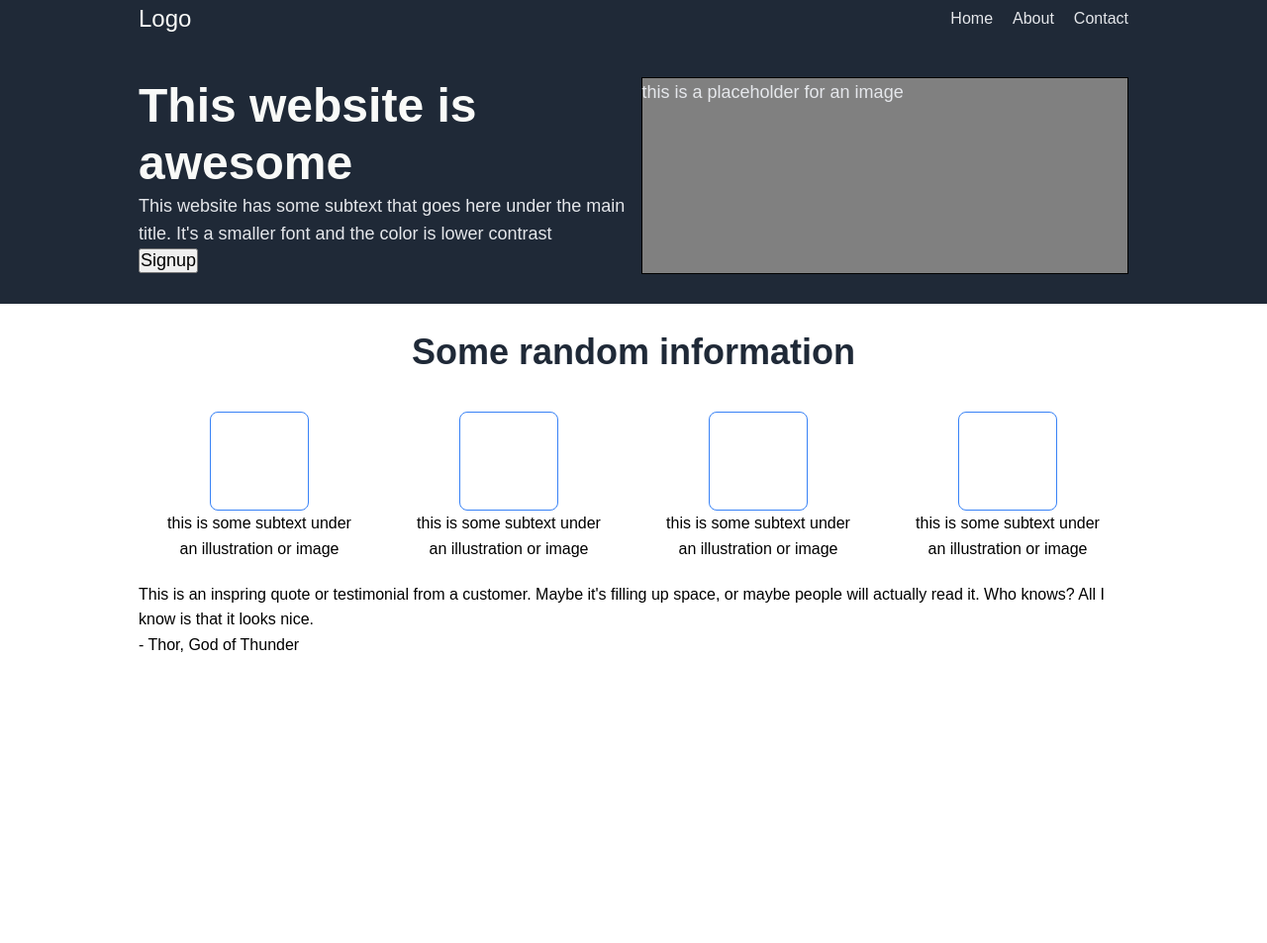
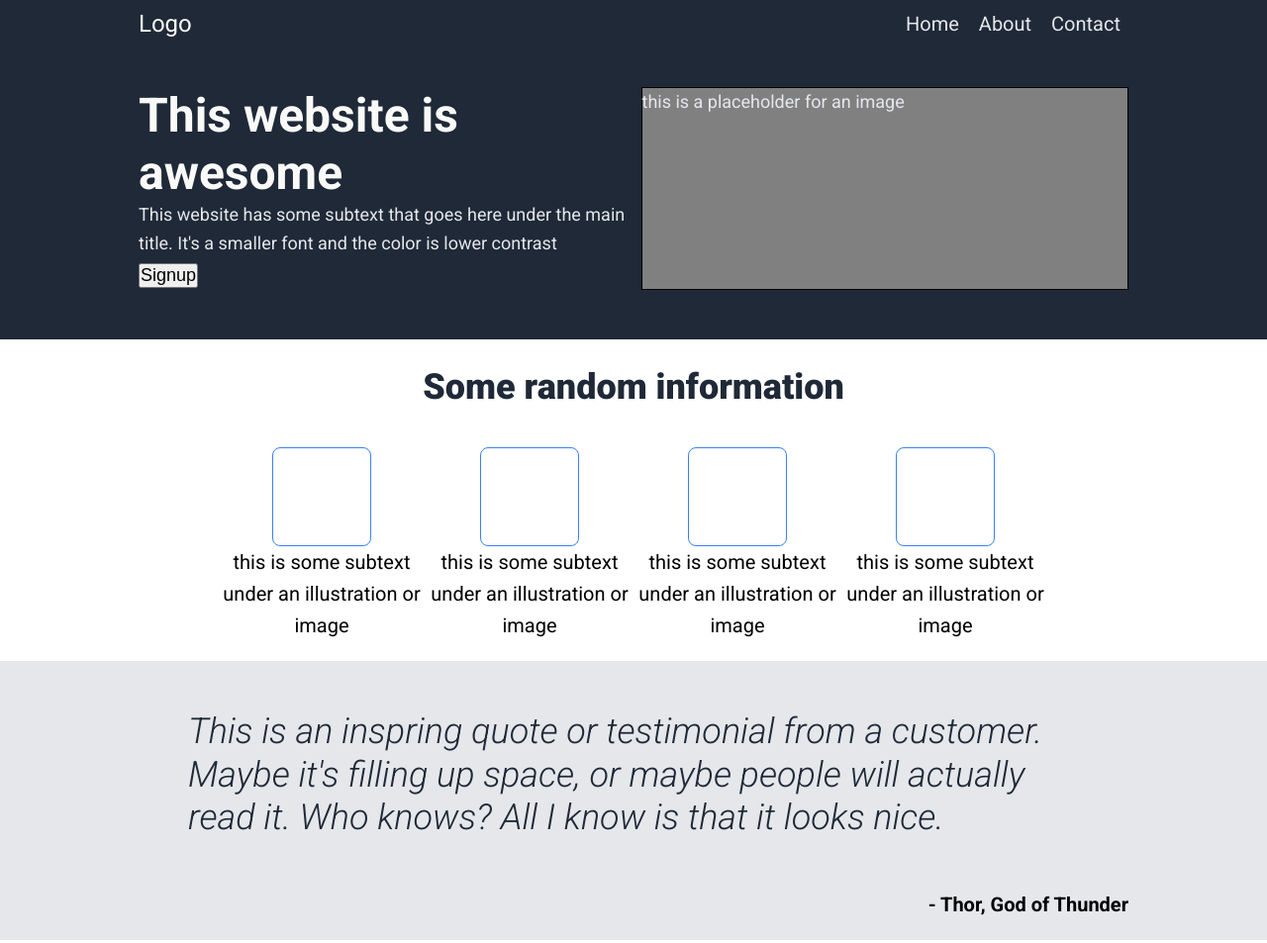
Before and after one commit to clarexOps/landing-page, a plain HTML site: page index.html in a window 1280 px wide. Shown: the whole page at 99% size. Before the commit the page ends 800 px from the top, so only its background shows below. Drawn offline with Linux system fonts and the light colour scheme.

Commit message:
styles the quote section

```diff
--- a/styles.css
+++ b/styles.css
@@ -1,3 +1,5 @@
+@import url('https://fonts.googleapis.com/css2?family=Roboto:ital,wght@0,100..900;1,100..900&display=swap');
+
 *{
     margin: 0;
     padding: 0;
@@ -5,9 +7,9 @@
 }
 
 body {
-    font-family: sans-serif;
+    font-family: "Roboto";
     line-height: 1.6;
-    /* font-size: 1.25rem; */
+    font-size: 1.25rem;
 }
 
 /* ---------- header/hero ---------*/
@@ -44,7 +46,8 @@ section {
     gap: 20px;
     list-style-type: none;
     color: #e5e7eb;
-    /* padding: 18px; */
+    font-size: 20px;
+    padding: 8px;
 
     li{
         padding: 0;
@@ -56,6 +59,7 @@ section {
     display: grid;
     grid-template-columns: 1fr 1fr;
     gap: 15px;
+    margin-block-end: 20px;
 }
 
 .hero {
@@ -99,7 +103,7 @@ section {
 .cards {
     display: flex;
     justify-content: center;
-    gap: 52px;
+    gap: 10px;
 }
 
 .card {
@@ -115,3 +119,24 @@ section {
     border: 1px solid #3882f6;
     border-radius: 8px;
 }
+
+/* ---------- quote section ---------- */
+.gray-bg {
+    background-color: #e5e7eb;
+}
+
+.quote-text {
+    font-size: 36px;
+    color: #1f2937;
+    font-weight: 300;
+    padding: 50px;
+    line-height: 1.2;
+    font-style: italic;
+}
+
+.author-text {
+    text-align: end;
+    font-size: 20px;
+    font-weight: 700;
+    padding-block-end: 20px;
+}
```
